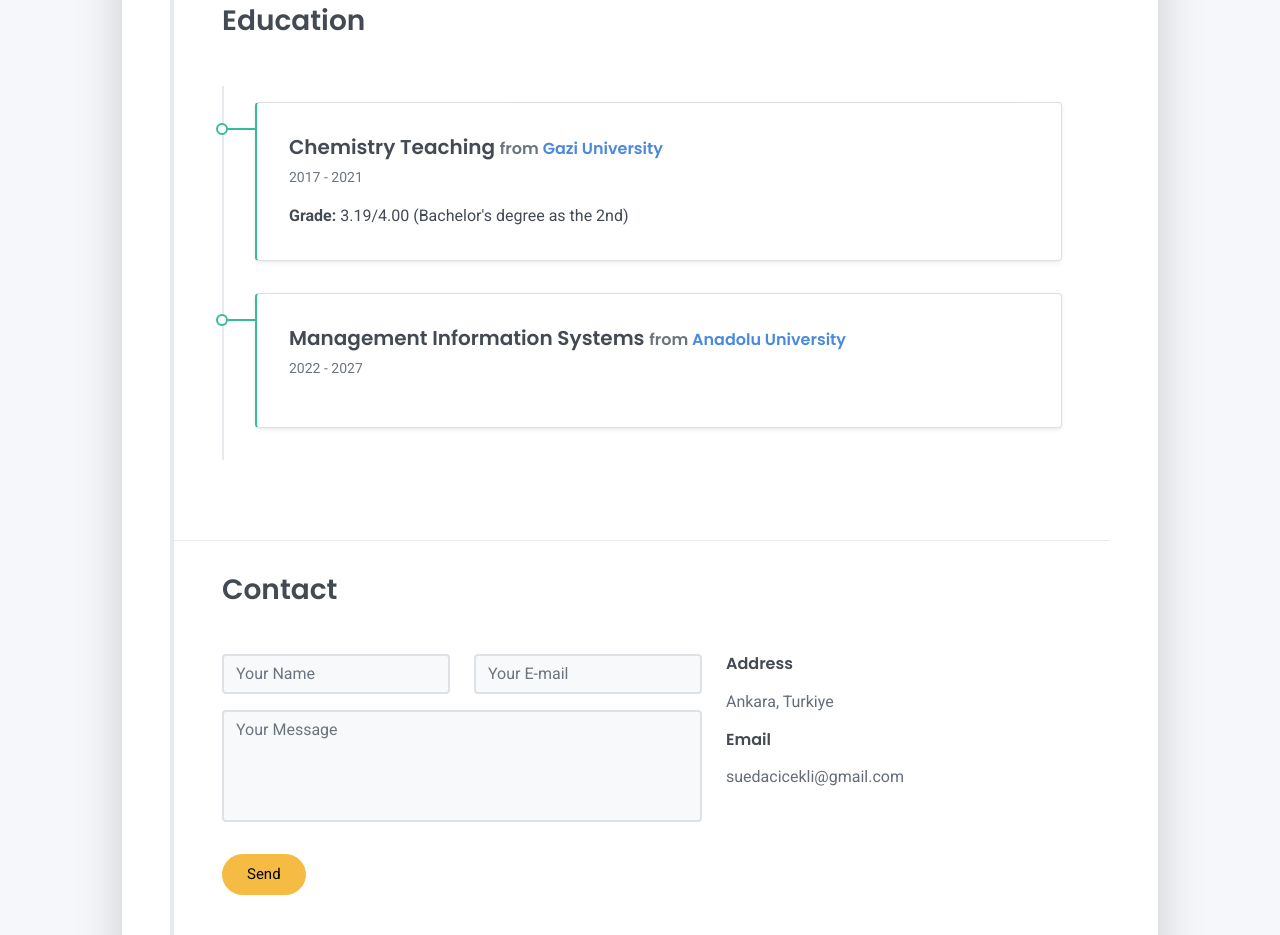
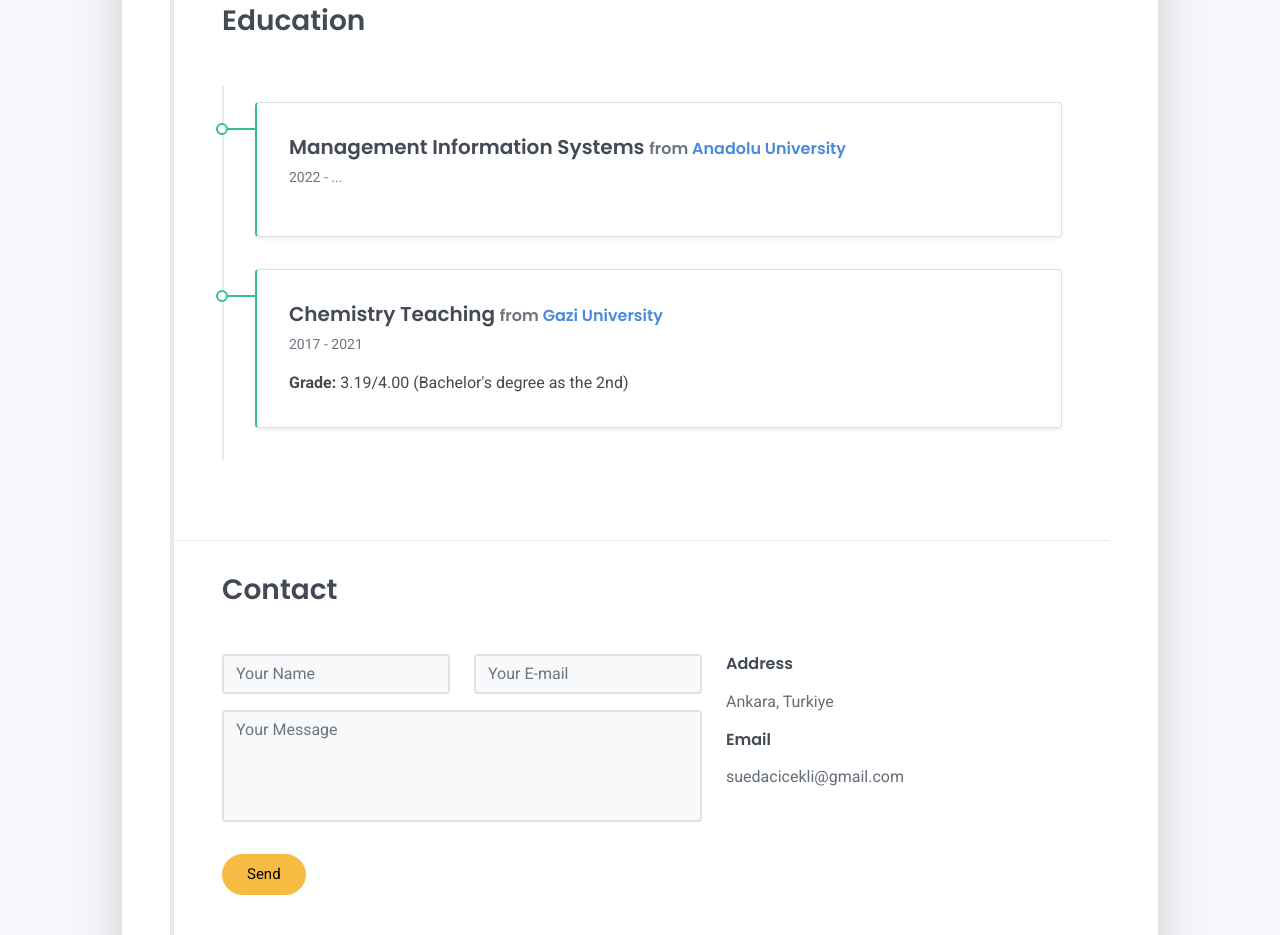
Before and after one commit to suedacicekli/suedacicekli.github.io, a plain HTML site: page index.html in a window 1280 px wide. Shown: the part 4120-5055 px from the top of the page. Drawn offline with Linux system fonts and the light colour scheme.

Commit message:
Update | CV

```diff
--- a/index.html
+++ b/index.html
@@ -394,6 +394,14 @@
                 <div class="timeline">
                   <div class="timeline-card timeline-card-success card shadow-sm">
                     <div class="card-body">
+                      <div class="h5 mb-1">Management Information Systems <span class="text-muted h6">from <a
+                            href="https://ikinciuniversite.anadolu.edu.tr/">Anadolu University</a></span></div>
+                      <div class="text-muted text-small mb-2">2022 - ... </div>
+
+                    </div>
+                  </div>
+                  <div class="timeline-card timeline-card-success card shadow-sm">
+                    <div class="card-body">
                       <div class="h5 mb-1">Chemistry Teaching <span class="text-muted h6">from <a
                             href="https://gazi.edu.tr/">Gazi University</a></span></div>
                       <div class="text-muted text-small mb-2">2017 - 2021</div>
@@ -402,14 +410,7 @@
                       </div>
                     </div>
                   </div>
-                  <div class="timeline-card timeline-card-success card shadow-sm">
-                    <div class="card-body">
-                      <div class="h5 mb-1">Management Information Systems <span class="text-muted h6">from <a
-                            href="https://ikinciuniversite.anadolu.edu.tr/">Anadolu University</a></span></div>
-                      <div class="text-muted text-small mb-2">2022 - 2027 </div>
 
-                    </div>
-                  </div>
                 </div>
               </div>
               <hr class="d-print-none" />
```
